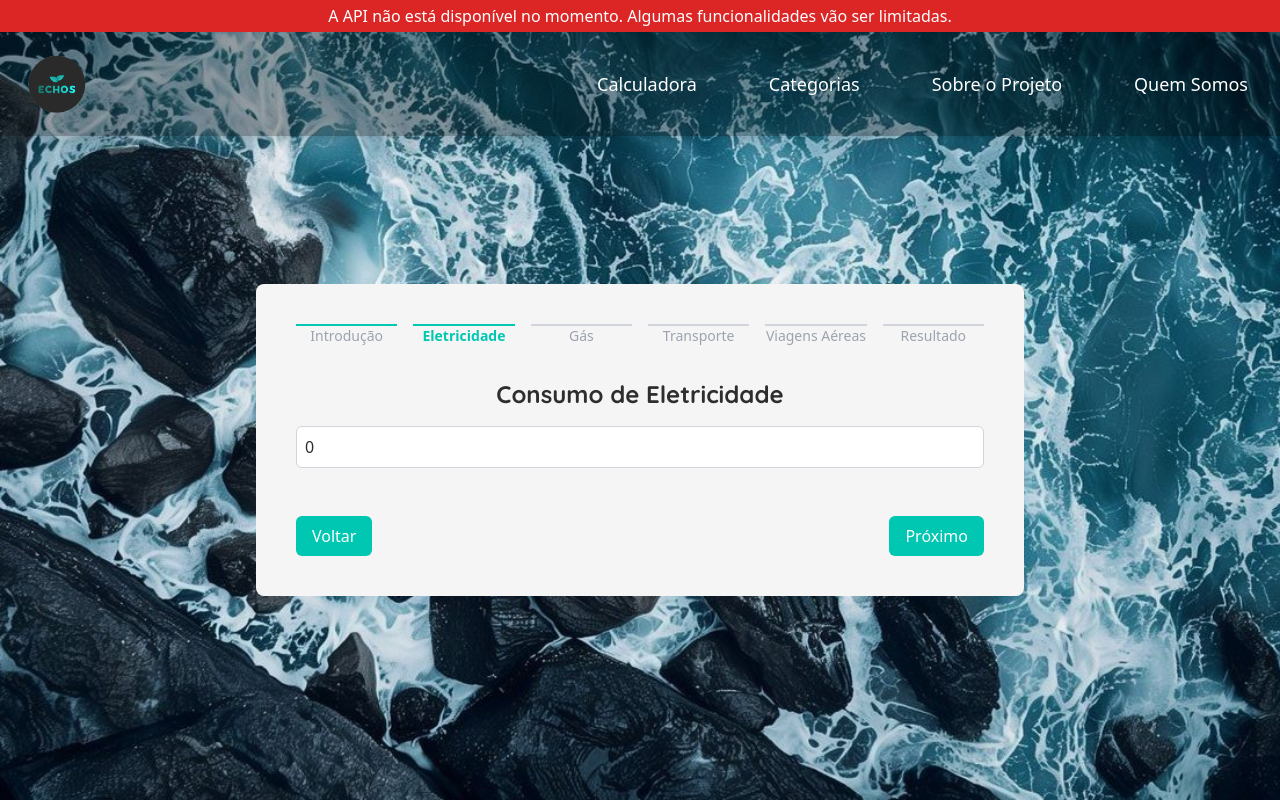
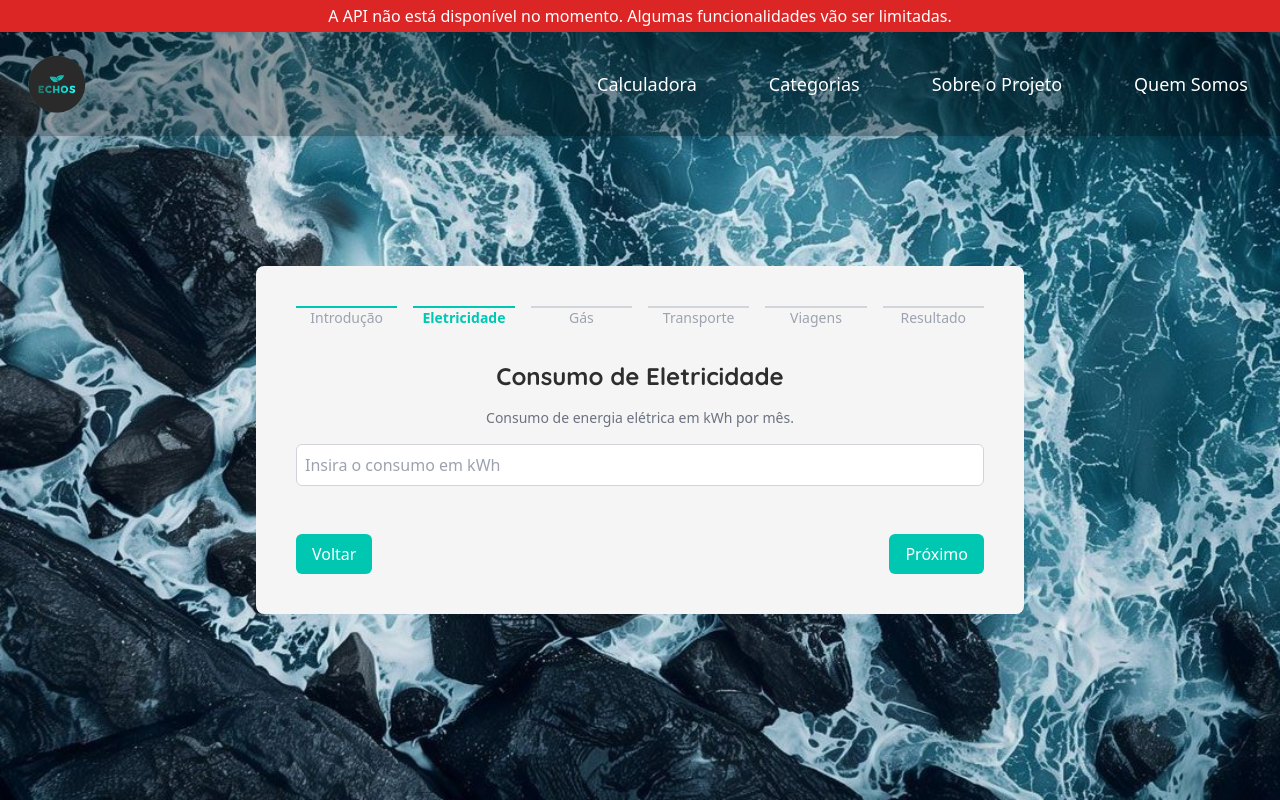
Before and after one commit to 1TDSPM-global-echos/echos-front, a Next.js app: page /calculadora in a window 1280 px wide. Both pictures are taken after a click on the button "Iniciar Calculadora". Shown: the top 800 px of the page. Built offline with nearby package versions, Linux system fonts and the light colour scheme; no server answers.

Commit message:
mudança nas categorias

```diff
--- a/src/app/calculadora/page.tsx
+++ b/src/app/calculadora/page.tsx
@@ -21,16 +21,33 @@ export default function CalculadoraPage() {
 
     const avancarEtapa = async () => {
         if (etapaAtual === etapas.length - 2) {
-            const totalLocal = categorias.reduce((total, categoria) => {
-                const fatorSimulado = 2;
-                return total + dados[categoria.nomeCateg] * fatorSimulado;
-            }, 0);
-            setResultado(totalLocal.toFixed(2));
+            try {
+                const response = await fetch('http://localhost:8080/echos-java/api/calcular', {
+                    method: 'POST',
+                    headers: { 'Content-Type': 'application/json' },
+                    body: JSON.stringify(
+                        categorias.map((categoria) => ({
+                            nomeCategoria: categoria.nomeCateg,
+                            quantidade: dados[categoria.nomeCateg],
+                        }))
+                    ),
+                });
+
+                if (response.ok) {
+                    const data = await response.json();
+                    setResultado(data.pegadaTotal);
+                } else {
+                    console.error("Erro ao calcular a pegada de carbono.");
+                }
+            } catch (error) {
+                console.error("Erro ao se conectar com a API:", error);
+            }
         }
         if (etapaAtual < etapas.length - 1) {
             setEtapaAtual(etapaAtual + 1);
         }
     };
+
 
     const voltarEtapa = () => {
         if (etapaAtual > 0) {
@@ -51,7 +68,9 @@ export default function CalculadoraPage() {
             return (
                 <div className="text-center">
                     <h2 className="text-2xl font-bold text-corTurquesa mb-6">O que é pegada de carbono?</h2>
-                    <p className="mb-6">Use nossa calculadora para descobrir sua pegada de carbono.</p>
+                    <p className="mb-6">
+                        Use nossa calculadora para descobrir sua pegada de carbono. Informe os consumos nas categorias a seguir.
+                    </p>
                     <button onClick={avancarEtapa} className="botao-secundario">
                         Iniciar Calculadora
                     </button>
@@ -67,14 +86,16 @@ export default function CalculadoraPage() {
             );
         } else {
             const categoria = etapas[etapaAtual];
+            const categoriaInfo = categorias.find((cat) => cat.nomeCateg === categoria);
             return (
                 <div className="text-center">
                     <h2 className="text-2xl font-bold text-corCinza mb-4">Consumo de {categoria}</h2>
+                    <p className="text-sm text-gray-500 mb-4">{categoriaInfo?.descCateg || "Descreva seu consumo nesta categoria."}</p>
                     <input
                         type="number"
                         name={categoria}
-                        placeholder={`Consumo de ${categoria}`}
-                        value={dados[categoria]}
+                        placeholder={`Insira o consumo em ${categoriaInfo?.unidade || "unidades"}`}
+                        value={dados[categoria] || ""}
                         onChange={mudancaInput}
                         className="w-full p-2 border border-gray-300 rounded-md mb-4"
                     />
@@ -82,6 +103,8 @@ export default function CalculadoraPage() {
             );
         }
     };
+
+
 
     return (
         <main>
--- a/src/data/dadosLocais.tsx
+++ b/src/data/dadosLocais.tsx
@@ -4,27 +4,31 @@ export const categoriasAtividades = [
         nomeCateg: "Eletricidade",
         descCateg: "Consumo de energia elétrica em kWh por mês.",
         impactoGlobal: "Alta dependência de fontes fósseis aumenta emissões.",
-        dicas: ["Troque para lâmpadas LED.", "Desligue aparelhos quando não estiverem em uso."]
+        dicas: ["Troque para lâmpadas LED.", "Desligue aparelhos quando não estiverem em uso."],
+        unidade: "kWh"
     },
     {
         idCateg: 2,
         nomeCateg: "Gás",
         descCateg: "Consumo de gás natural em m³ por mês.",
         impactoGlobal: "Contribui para emissões diretas de CO₂ durante o uso.",
-        dicas: ["Faça manutenção regular em equipamentos a gás.", "Considere sistemas mais eficientes."]
+        dicas: ["Faça manutenção regular em equipamentos a gás.", "Considere sistemas mais eficientes."],
+        unidade: "m³"
     },
     {
         idCateg: 3,
         nomeCateg: "Transporte",
-        descCateg: "Consumo de combustível em litros por mês.",
+        descCateg: "Atividades relacionadas ao transporte terrestre e aéreo",
         impactoGlobal: "Um dos maiores contribuintes para emissões de CO₂.",
-        dicas: ["Use transporte público.", "Considere caronas ou veículos elétricos."]
+        dicas: ["Use transporte público.", "Considere caronas ou veículos elétricos."],
+        unidade: "km"
     },
     {
         idCateg: 4,
-        nomeCateg: "Viagens Aéreas",
+        nomeCateg: "Viagens",
         descCateg: "Distância percorrida em km por mês.",
         impactoGlobal: "Altamente intensivo em emissões por passageiro.",
-        dicas: ["Evite voos curtos.", "Opte por compensação de carbono para viagens."]
+        dicas: ["Evite voos curtos.", "Opte por compensação de carbono para viagens."],
+        unidade: "km"
     }
 ];
--- a/src/types/types.tsx
+++ b/src/types/types.tsx
@@ -18,4 +18,5 @@ export type Categoria = {
     descCateg: string;
     impactoGlobal: string;
     dicas: string[];
+    unidade: string;
 };
```
